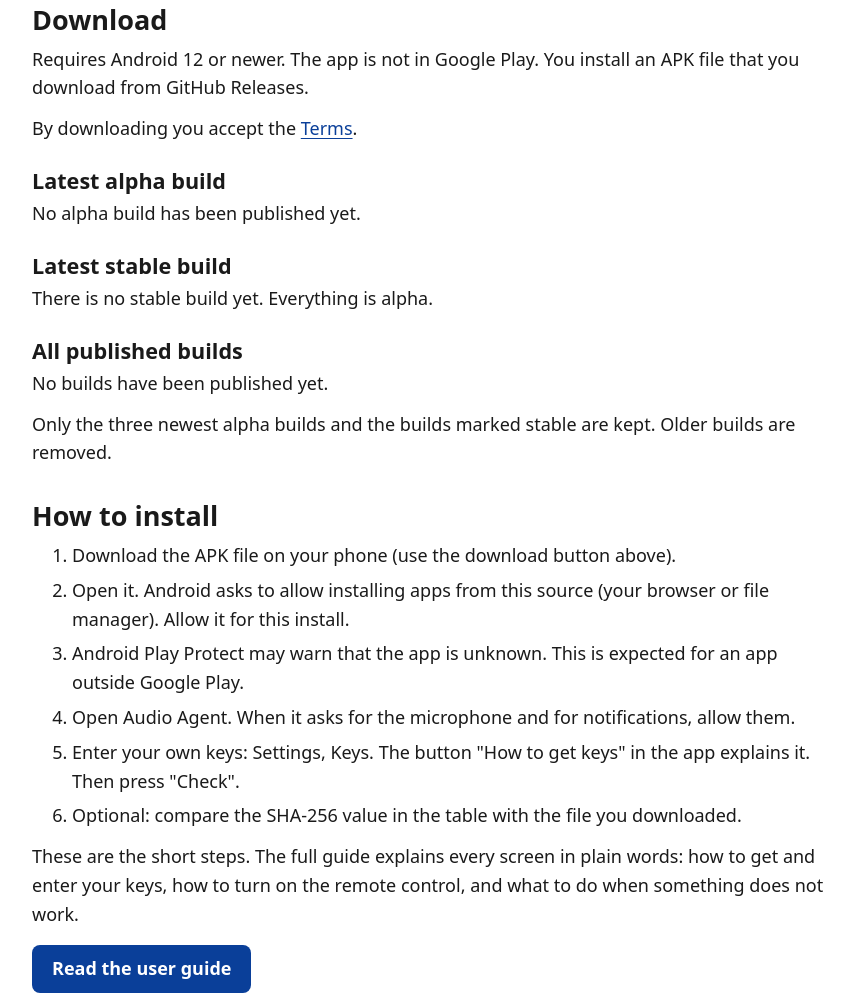
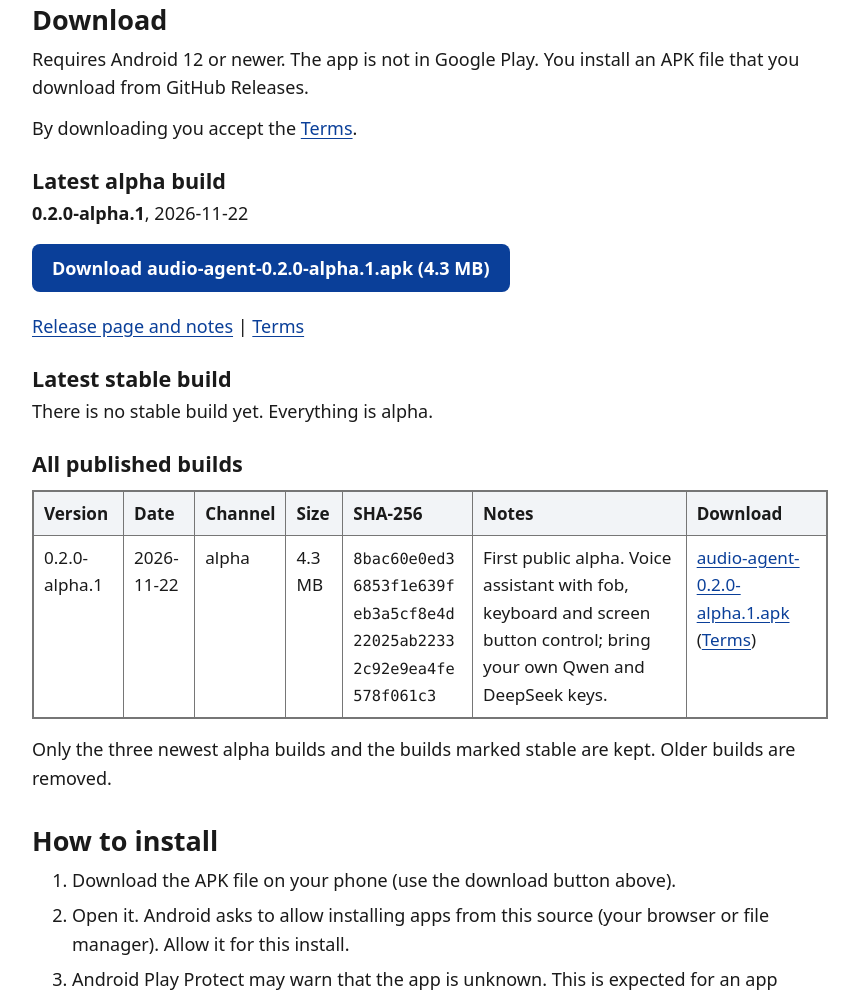
Before and after one commit to NNPopov/audio_agent, a plain HTML site: page index.html in a window 1280 px wide. Shown: the part 1177-2176 px from the top of the page, without its empty margins (210-1069 px from the left). Drawn offline with Linux system fonts and the light colour scheme.

Commit message:
Publish build 0.2.0-alpha.1
Co-Authored-By: Claude Sonnet 5.5 <noreply@anthropic.com>

Claude-Session: https://claude.ai/code/session_0133kYVjnxMqiR5fAgYMkro5

```diff
--- a/index.html
+++ b/index.html
@@ -66,13 +66,19 @@
 <p>Requires Android 12 or newer. The app is not in Google Play. You install an APK file that you download from GitHub Releases.</p>
 <p>By downloading you accept the <a href="terms/en/">Terms</a>.</p>
 <h3>Latest alpha build</h3>
-<div id="latest-alpha"><p>No alpha build has been published yet.</p></div>
+<div id="latest-alpha"><p><strong>0.2.0-alpha.1</strong>, 2026-11-22</p>
+<p><a class="button" href="https://github.com/NNPopov/audio_agent/releases/download/v0.2.0-alpha.1/audio-agent-0.2.0-alpha.1.apk">Download audio-agent-0.2.0-alpha.1.apk (4.3 MB)</a></p>
+<p><a href="https://github.com/NNPopov/audio_agent/releases/tag/v0.2.0-alpha.1">Release page and notes</a> | <a href="terms/en/">Terms</a></p></div>
 <h3>Latest stable build</h3>
 <div id="latest-stable"><p>There is no stable build yet. Everything is alpha.</p></div>
 
 <h3>All published builds</h3>
 <div id="builds">
-<p>No builds have been published yet.</p>
+<div class="tablewrap" role="region" tabindex="0" aria-label="Table, scroll sideways if needed"><table><thead><tr>
+<th scope="col">Version</th><th scope="col">Date</th><th scope="col">Channel</th><th scope="col">Size</th><th scope="col">SHA-256</th><th scope="col">Notes</th><th scope="col">Download</th></tr></thead><tbody>
+<tr><td>0.2.0-alpha.1</td><td>2026-11-22</td><td>alpha</td><td>4.3 MB</td><td><span class="sha">8bac60e0ed36853f1e639feb3a5cf8e4d22025ab22332c92e9ea4fe578f061c3</span></td><td>First public alpha. Voice assistant with fob, keyboard and screen button control; bring your own Qwen and DeepSeek keys.</td><td><a href="https://github.com/NNPopov/audio_agent/releases/download/v0.2.0-alpha.1/audio-agent-0.2.0-alpha.1.apk">audio-agent-0.2.0-alpha.1.apk</a> (<a href="terms/en/">Terms</a>)</td></tr>
+</tbody></table></div>
+
 </div>
 <p>Only the three newest alpha builds and the builds marked stable are kept. Older builds are removed.</p>
 </section>
--- a/releases.json
+++ b/releases.json
@@ -1,3 +1,14 @@
 {
-  "releases": []
+  "releases": [
+    {
+      "version": "0.2.0-alpha.1",
+      "tag": "v0.2.0-alpha.1",
+      "date": "2026-11-22",
+      "channel": "alpha",
+      "file": "audio-agent-0.2.0-alpha.1.apk",
+      "sha256": "8bac60e0ed36853f1e639feb3a5cf8e4d22025ab22332c92e9ea4fe578f061c3",
+      "size": 4507375,
+      "notes": "First public alpha. Voice assistant with fob, keyboard and screen button control; bring your own Qwen and DeepSeek keys."
+    }
+  ]
 }
```
Also changed, not shown: en/index.html (+8 -2 lines), ru/index.html (+8 -2 lines).
